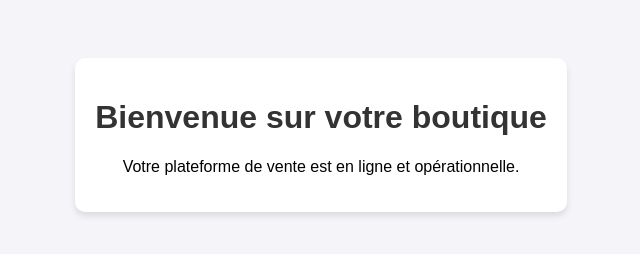
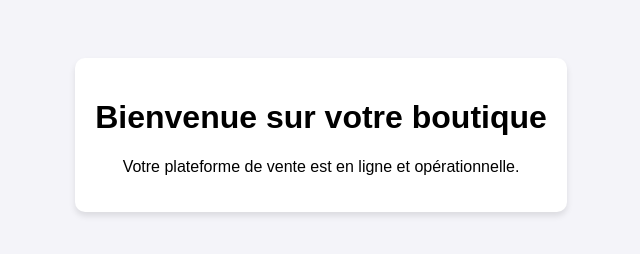
Before and after one commit to ameth29130-gif/soukdrop, a website: page index.html in a window 1280 px wide. Shown: the whole page, without its empty margins (319-959 px from the left). Drawn offline with Linux system fonts and the light colour scheme.

Commit message:
Fix: Forcage du fichier index.html

```diff
--- a/index.html
+++ b/index.html
@@ -1 +1 @@
-<!DOCTYPE html><html lang='fr'><head><meta charset='UTF-8'><title>Soukdrop</title><style>body { font-family: 'Arial', sans-serif; text-align: center; background-color: #f4f4f9; padding: 50px; } h1 { color: #333; } .container { background: white; padding: 20px; border-radius: 10px; box-shadow: 0 4px 6px rgba(0,0,0,0.1); display: inline-block; }</style></head><body><div class='container'><h1>Bienvenue sur votre boutique</h1><p>Votre plateforme de vente est en ligne et opérationnelle.</p></div></body></html>
+<!DOCTYPE html><html lang='fr'><head><meta charset='UTF-8'><title>Soukdrop</title><style>body { font-family: 'Arial', sans-serif; text-align: center; background-color: #f4f4f9; padding: 50px; } .container { background: white; padding: 20px; border-radius: 10px; box-shadow: 0 4px 6px rgba(0,0,0,0.1); display: inline-block; }</style></head><body><div class='container'><h1>Bienvenue sur votre boutique</h1><p>Votre plateforme de vente est en ligne et opérationnelle.</p></div></body></html>
```
